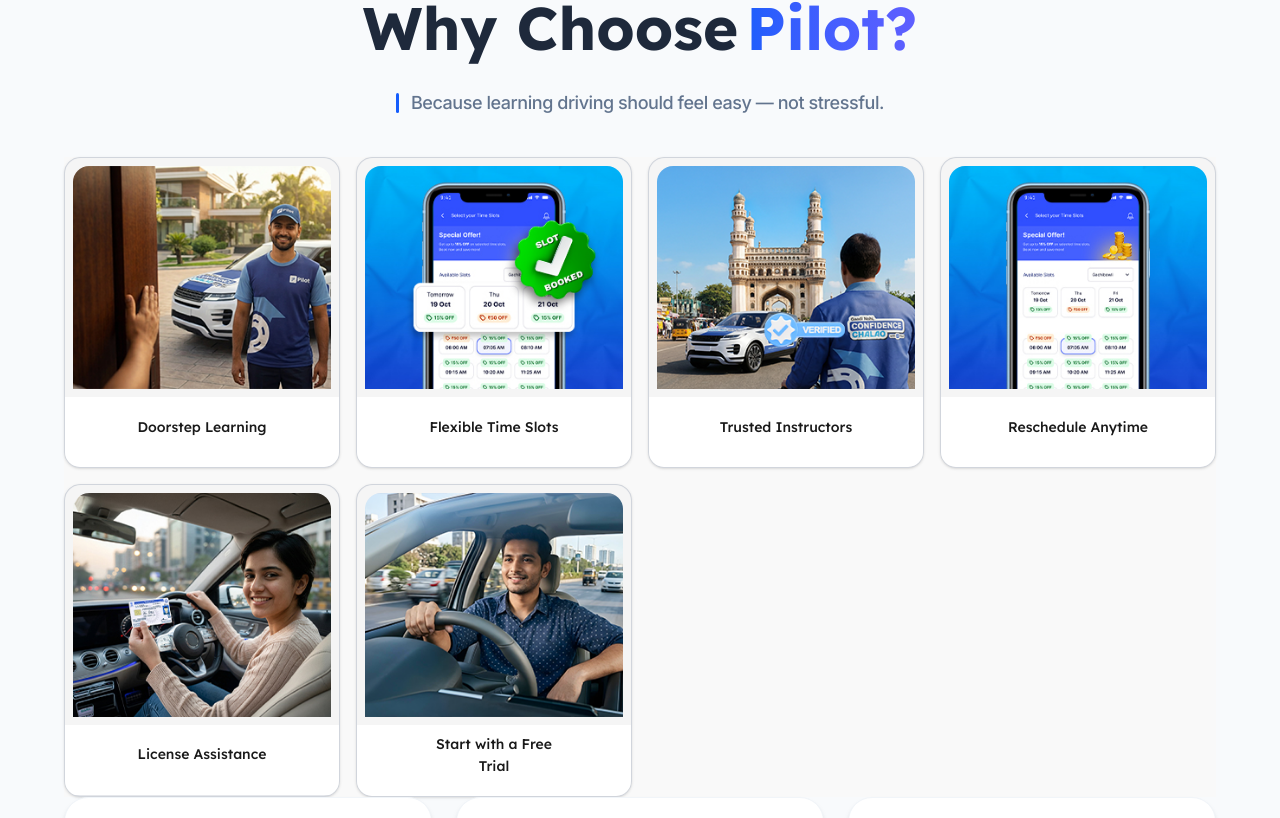
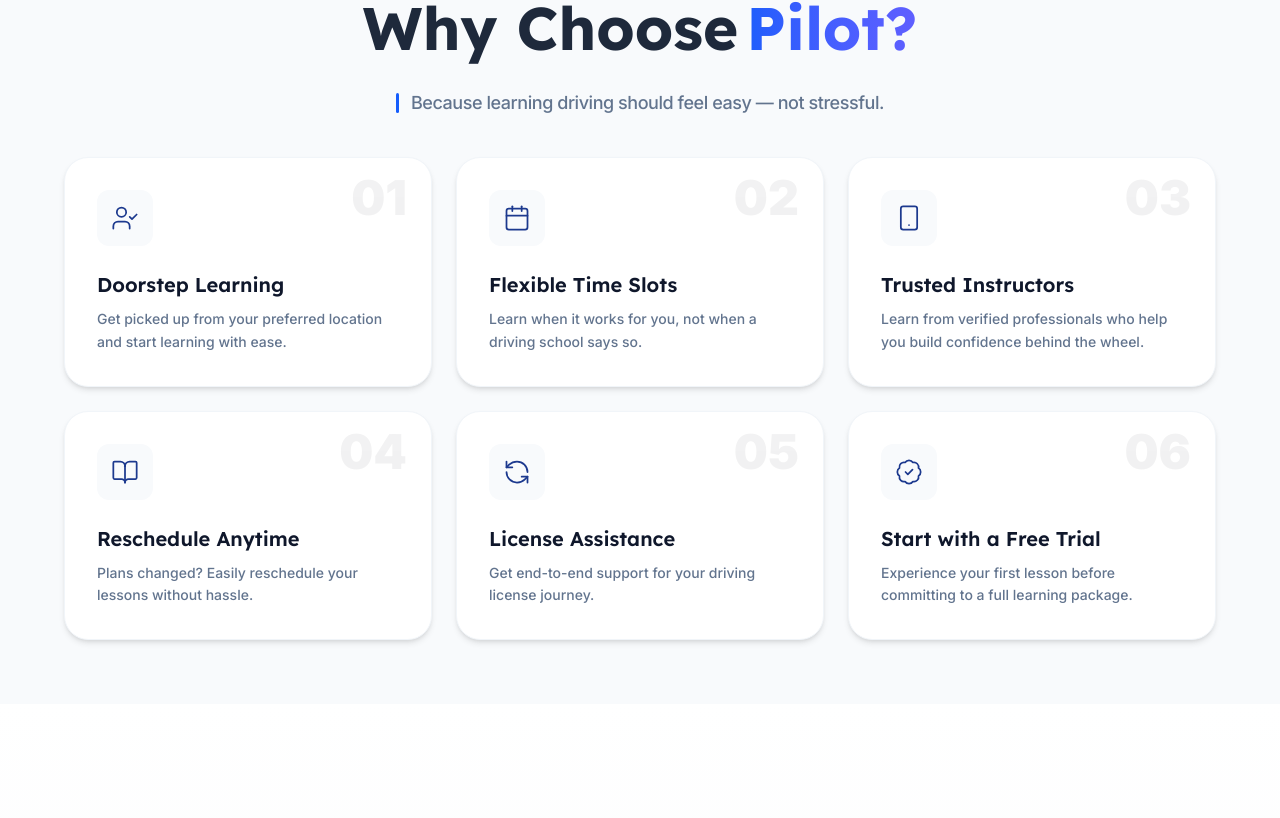
Before and after one commit to sonukumar81075/Pilot_Car_Driving, a Next.js app: page / in a window 1280 px wide. Shown: the part 1074-1892 px from the top of the page. Built offline with nearby package versions, Linux system fonts and the light colour scheme.

Commit message:
updated code

```diff
--- a/src/app/dummydesign/WhyChoosePilot3.jsx
+++ b/src/app/dummydesign/WhyChoosePilot3.jsx
@@ -68,7 +68,7 @@
 
         {/* ✅ MOBILE CARD STACK (Visible on Mobile Only) */}
 
-        <div className="grid grid-cols-2 sm:grid-cols-4 gap-4 bg-[#F9F9F9] ">
+        <div className="grid grid-cols-2 sm:grid-cols-4 gap-4 bg-[#F9F9F9] sm:hidden">
           {features.map((feature, idx) => (
             <div
               key={idx}
```
